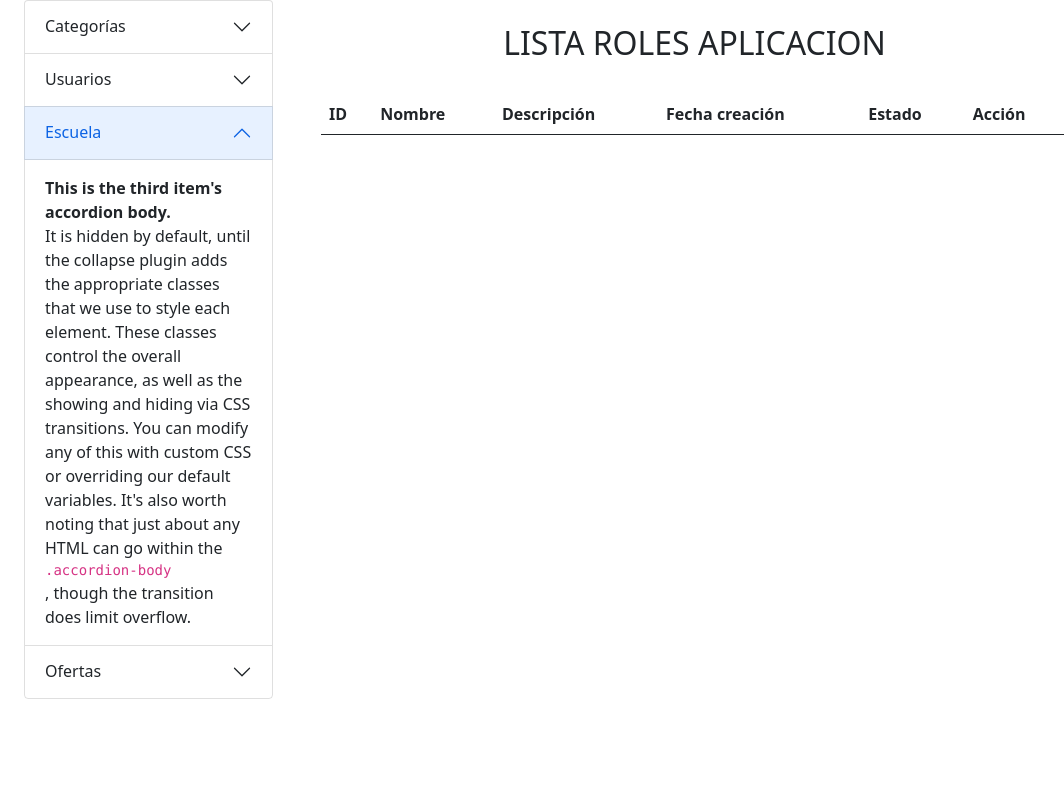
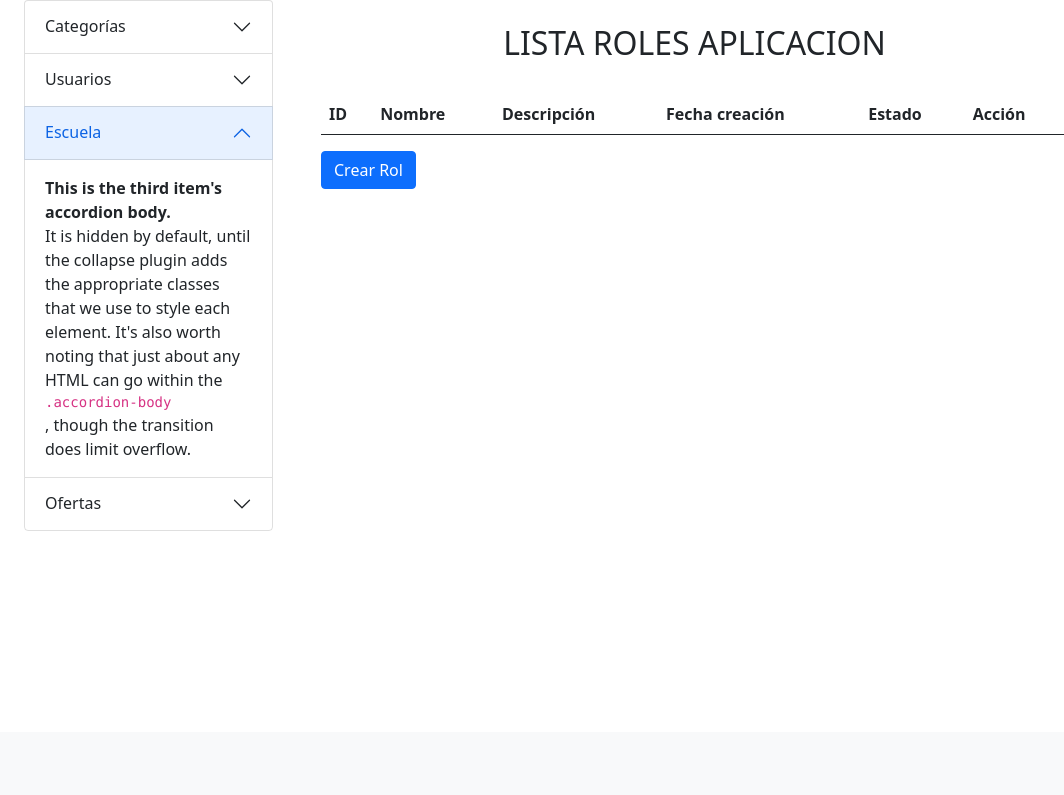
Before and after one commit to bastian-brito/proyecto-socrates, a Flask app: page /lista_roles in a window 1280 px wide, after a click on "Escuela". Shown: the part 68-863 px from the top of the page, without its empty margins (0-1064 px from the left). After the commit the page ends 800 px from the top, so only its background shows below. Run offline with Flask 2, Linux system fonts and the light colour scheme; data that the repository does not hold is empty; some libraries are stand-ins or nearby versions.

Commit message:
Edicion Rol ok, modal nuevo rol 50%

```diff
--- a/Controladores/Usuarios_Controler.py
+++ b/Controladores/Usuarios_Controler.py
@@ -20,7 +20,7 @@ def update():
         usuario.apellido_paterno = request.form['apellido_paterno']
         usuario.apellido_materno = request.form['apellido_materno']
         usuario.correo           = request.form['correo']
-        usuario.fk_rol           = request.form['fk_rol']
+        usuario.fk_rol           = request.form['rol_aplicacion']
         usuario.contraseña       = request.form['contraseña']
         if request.form.get('estado') == 'True':
             usuario.estado = 1
--- a/Controladores/__init__.py
+++ b/Controladores/__init__.py
@@ -1,6 +1,8 @@
 from flask import Blueprint
 
-#Aqui se crea el Blue Print de Usuario
+#Aqui se crea el Blue Print de Usuario, Roles Aplicación
 usuarios_bp = Blueprint('usuarios', __name__, template_folder='templates')
+roles_aplicacion_bp = Blueprint('roles_aplicacion', __name__, template_folder='templates')
 
 from . import Usuarios_Controler
+from . import Roles_Aplicacion_Controller
--- a/Templates/Layout.html
+++ b/Templates/Layout.html
@@ -57,7 +54,7 @@
 					</h2>
 					<div id="collapseThree" class="accordion-collapse collapse" aria-labelledby="headingThree" data-bs-parent="#accordionExample">
 						<div class="accordion-body d-grid">
-							<strong>This is the third item's accordion body.</strong> It is hidden by default, until the collapse plugin adds the appropriate classes that we use to style each element. These classes control the overall appearance, as well as the showing and hiding via CSS transitions. You can modify any of this with custom CSS or overriding our default variables. It's also worth noting that just about any HTML can go within the <code>.accordion-body</code>, though the transition does limit overflow.
+							<strong>This is the third item's accordion body.</strong> It is hidden by default, until the collapse plugin adds the appropriate classes that we use to style each element. It's also worth noting that just about any HTML can go within the <code>.accordion-body</code>, though the transition does limit overflow.
 						</div>
 					</div>
 				</div>
@@ -69,12 +66,12 @@
 					</h2>
 					<div id="collapseFour" class="accordion-collapse collapse" aria-labelledby="headingFour" data-bs-parent="#accordionExample">
 						<div class="accordion-body d-grid">
-							<strong>This is the third item's accordion body.</strong> It is hidden by default, until the collapse plugin adds the appropriate classes that we use to style each element. These classes control the overall appearance, as well as the showing and hiding via CSS transitions. You can modify any of this with custom CSS or overriding our default variables. It's also worth noting that just about any HTML can go within the <code>.accordion-body</code>, though the transition does limit overflow.
+							<strong>This is the third item's accordion body.</strong> It is hidden by default, until the collapse plugin adds the appropriate classes that
 						</div>
 					</div>
 				</div>
 			</div>
-			<div class="container col-9">
+			<div class="col-9">
 				{% block body %}
 
 				{% endblock %}
--- a/Templates/lista_roles.html
+++ b/Templates/lista_roles.html
@@ -26,15 +26,85 @@
 				<td>{{rol_aplicacion.descripcion}}</td>
 				<td>{{rol_aplicacion.fecha_creacion}}</td>
 				<td>{{rol_aplicacion.estado}}</td>
-
+				<td>
+					<a href="/lista_roles/{{rol_aplicacion.id}}" class="btn btn-warning btn-xs" data-bs-toggle="modal" data-bs-target="#modaledit{{rol_aplicacion.id}}">Editar</a>
+				</td>
 			</tr>
 
-
-
+			<div id="modaledit{{rol_aplicacion.id}}" class="modal fade" role="dialog">
+				<div class="modal-dialog">
+					<div class="modal-content">
+						<div class="modal-header">
+							<h4 class="modal-title">Actualizar Information</h4>
+						</div>
+						<div class="modal-body">
+							<form action="{{url_for('roles_aplicacion.update')}}" method="POST">
+								<div class="form-group">
+									<label>Nombres:</label>
+									<input type="hidden"  name="id" value="{{rol_aplicacion.id}}">
+									<input type="text" class="form-control" name="nombres" value="{{rol_aplicacion.nombres}}">
+								</div>
+								<div class="form-group">
+									<label>Descripción:</label>
+									<input type="text" class="form-control" name="descripcion" value="{{rol_aplicacion.descripcion}}">
+								</div>
+								<div class="form-group">
+									<label>Fecha Creación:</label>
+									<input type="text" class="form-control" name="fecha_creacion" value="{{rol_aplicacion.fecha_creacion}}">
+								</div>
+								<div class="form-check form-switch">
+									<label class="form-check-label" for="estado">Estado: {{rol_aplicacion.estado}}</label>
+									{% if rol_aplicacion.estado == True %}
+									<input type="checkbox" class="form-check-input" id="estado" name="estado" value=True checked>
+									{% else %}
+									<input type="checkbox" class="form-check-input" name="estado" value=True>
+									{% endif %}
+								</div>
+								<div class="form-group">
+									<button class="btn btn-primary" type="submit">Update</button>
+								</div>
+							</form>
+						</div>
+						<div class="modal-footer">
+							<button type="button" class="btn btn-secondary" data-bs-dismiss="modal">Cancelar</button>
+						</div>
+					</div>
+				</div>
+			</div>
 
 			{%endfor%}
 		</tbody>
 	</table>
+	<div class="col-auto">
+		<button type="submit" class="btn btn-primary mb-3" data-bs-toggle="modal" data-bs-target="#modalcreate">Crear Rol</button>
+	</div>
+	<div id="modalcreate" class="modal fade" role="dialog">
+		<div class="modal-dialog">
+			<div class="modal-content">
+				<div class="modal-header">
+					<h4 class="modal-title">Crear Rol</h4>
+				</div>
+				<div class="modal-body">
+					<form action="{{url_for('roles_aplicacion.crear_rol')}}" method="POST">
+						<div class="form-floating mb-3">
+							<input type="text" class="form-control" id="floatingNombre" name="nombre_nuevo" placeholder="Nombre de Rol">
+							<label for="floatingNombre">Nombre</label>
+						</div>
+						<div class="form-floating mb-3">
+							<input type="text" class="form-control" id="floatingDescripcion" name="descripcion" placeholder="Descripción">
+							<label for="floatingDescripcion">Descripción</label>
+						</div>
+						<div class="form-group">
+							<button class="btn btn-primary" type="submit">Crear Rol</button>
+						</div>
+					</form>
+				</div>
+				<div class="modal-footer">
+					<button type="button" class="btn btn-secondary" data-bs-dismiss="modal">Cancelar</button>
+				</div>
+			</div>
+		</div>
+	</div>
 </div>
 
 
--- a/Templates/usuarios/nuevo_usuario.html
+++ b/Templates/usuarios/nuevo_usuario.html
@@ -24,12 +24,13 @@
 		<label for="floatingEmail">Email</label>
 	</div>
 	<div class="form-floating mb-3">
-		<select class="form-select" id="floating" name="rol_aplicacion" aria-label="Selecciona un rol, ejemplo">
+		<select class="form-select" id="floatingRol" name="rol_aplicacion" aria-label="Selecciona un rol, ejemplo">
 			<option selected>Selecciona uno</option>
 			{% for rol_aplicacion in roles_aplicacion %}
 			<option value={{rol_aplicacion.id}}>{{rol_aplicacion.nombres}}</option>
 			{%endfor%}
 		</select>
+		<label for="floatingRol">Rol Aplicación</label>
 	</div>
 	<label for="floatingRol">Rol Aplicación</label>
 </div>
--- a/app.py
+++ b/app.py
@@ -21,14 +21,18 @@ migrate = Migrate(app, db)
 from Controladores.Usuarios_Controler import usuarios_bp
 app.register_blueprint(usuarios_bp)
 
+#Aqui se importa la referencia Blue print de Roles de Aplicación
+from Controladores.Roles_Aplicacion_Controller import roles_aplicacion_bp
+app.register_blueprint(roles_aplicacion_bp)
+
 @app.route("/")
 def inicio():
     return render_template("Index.html")
 
-@app.route("/lista_roles")
-def lista_roles():
-    roles_aplicacion = Rol_Aplicacion.query.order_by(Rol_Aplicacion.fecha_creacion.asc()).all()
-    return render_template("lista_roles.html", roles_aplicacion=roles_aplicacion)
+# @app.route("/lista_roles")
+# def lista_roles():
+#     roles_aplicacion = Rol_Aplicacion.query.order_by(Rol_Aplicacion.fecha_creacion.asc()).all()
+#     return render_template("lista_roles.html", roles_aplicacion=roles_aplicacion)
 
 @app.route("/nuevo_usuario_wtform", methods = ['GET', 'POST'])
 def registrar_usuario():
```
Also changed, not shown: other parts of Templates/Layout.html (+3 -6 lines), Controladores/Roles_Aplicacion_Controller.py (added, +72 -0 lines), Templates/usuarios/lista_usuarios.html (+11 -2 lines).
